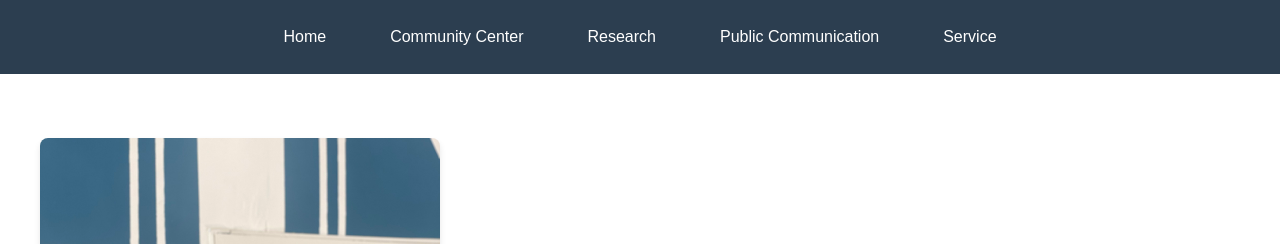
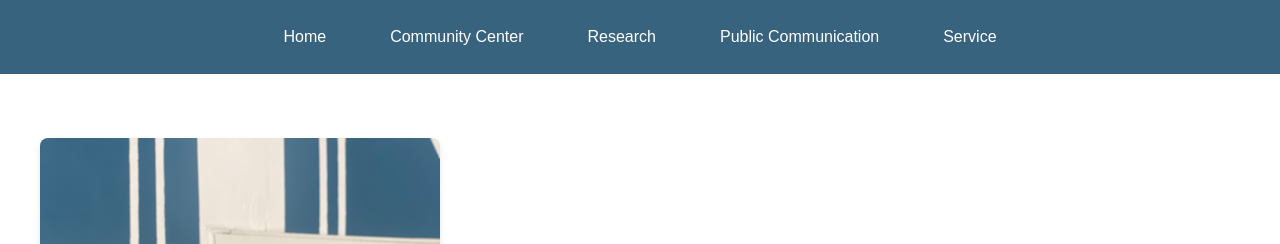
Before and after one commit to coopaloopster/myprofile, a plain HTML site: page index.html in a window 1280 px wide. Shown: the top 244 px of the page. Drawn offline with Linux system fonts and the light colour scheme.

Commit message:
Color Update

```diff
--- a/index.html
+++ b/index.html
@@ -13,7 +13,7 @@
         }
 
         .navbar {
-            background-color: #2c3e50;
+            background-color: #38637e;
             padding: 1rem;
             position: sticky;
             top: 0;
```
